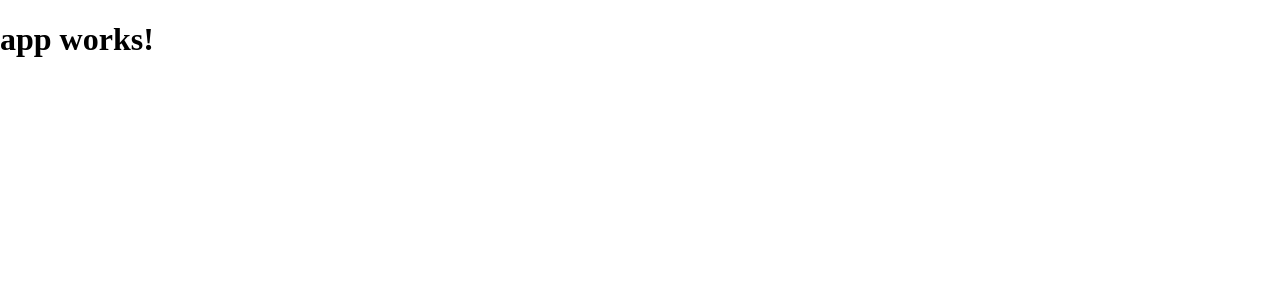
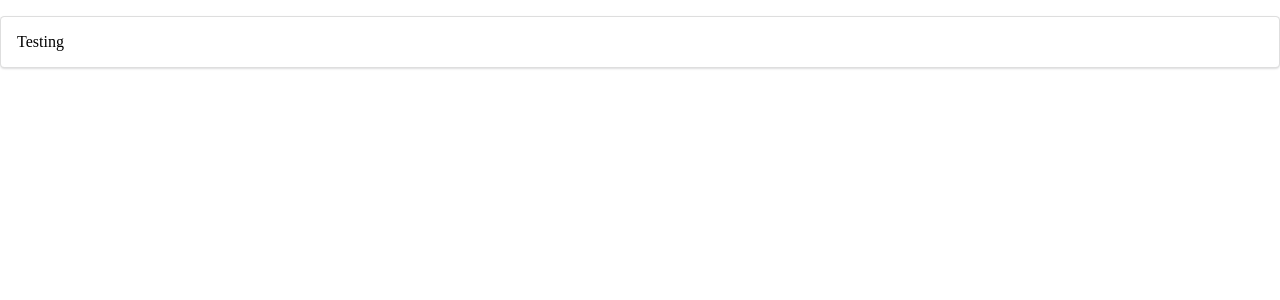
Before and after one commit to abelmokadem/chatty, an Angular app in the folder web/: page / in a window 1280 px wide. Shown: the top 300 px of the page. Built offline with nearby package versions, Linux system fonts and the light colour scheme.

Commit message:
Create segment component

```diff
--- a/web/src/app/app.component.html
+++ b/web/src/app/app.component.html
@@ -1,3 +1,3 @@
-<h1>
-  {{title}}
-</h1>
+<components-segment>
+  Testing
+</components-segment>
--- a/web/src/app/app.module.ts
+++ b/web/src/app/app.module.ts
@@ -4,6 +4,7 @@ import { FormsModule } from '@angular/forms';
 import { HttpModule } from '@angular/http';
 
 import { AppComponent } from './app.component';
+import {ComponentsModule} from "./components/components.module";
 
 @NgModule({
   declarations: [
@@ -12,7 +13,8 @@ import { AppComponent } from './app.component';
   imports: [
     BrowserModule,
     FormsModule,
-    HttpModule
+    HttpModule,
+    ComponentsModule
   ],
   providers: [],
   bootstrap: [AppComponent]
--- a/web/src/app/components/components.module.ts
+++ b/web/src/app/components/components.module.ts
@@ -1,12 +1,16 @@
 import { NgModule } from '@angular/core';
 import { CommonModule } from '@angular/common';
+import { SegmentComponent } from './segment/segment.component';
 
 @NgModule({
   imports: [
     CommonModule
   ],
   declarations: [
-
+    SegmentComponent
+  ],
+  exports: [
+    SegmentComponent
   ]
 })
 export class ComponentsModule { }
--- /dev/null
+++ b/web/src/app/components/segment/segment.component.html
@@ -0,0 +1,5 @@
+<div class="segment">
+  <div class="segment__content">
+    <ng-content></ng-content>
+  </div>
+</div>
--- /dev/null
+++ b/web/src/app/components/segment/segment.component.scss
@@ -0,0 +1,9 @@
+.segment {
+  position: relative;
+  background: #FFF;
+  box-shadow: 0 1px 2px 0 rgba(34,36,38,.15);
+  margin: 1rem 0;
+  padding: 1em;
+  border-radius: .28571429rem;
+  border: 1px solid rgba(34,36,38,.15)
+}
--- /dev/null
+++ b/web/src/app/components/segment/segment.component.ts
@@ -0,0 +1,15 @@
+import { Component, OnInit } from '@angular/core';
+
+@Component({
+  selector: 'components-segment',
+  templateUrl: './segment.component.html',
+  styleUrls: ['./segment.component.scss']
+})
+export class SegmentComponent implements OnInit {
+
+  constructor() { }
+
+  ngOnInit() {
+  }
+
+}
```
Also changed, not shown: 1 other file (tests, documents, lock files or other folders).
